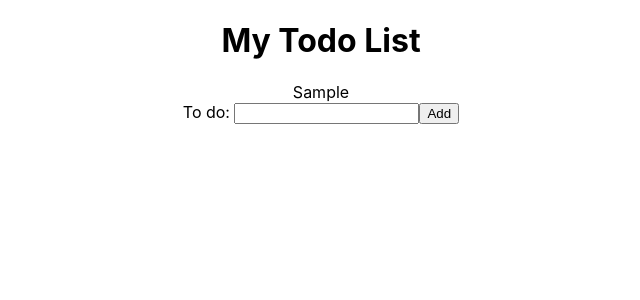
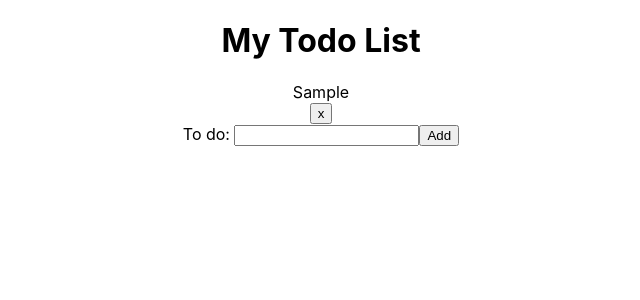
Before and after one commit to zsorosz/todo_app, a React (Create React App) app: page / in a window 1280 px wide. Both pictures are taken after typing "Sample" into the empty fields and a click on the button "Add". Shown: the top 300 px of the page, without its empty margins (319-959 px from the left). Built offline with nearby package versions, Linux system fonts and the light colour scheme.

Commit message:
Add function to remove items from the list

```diff
--- a/src/Todo.js
+++ b/src/Todo.js
@@ -1,9 +1,20 @@
 import React, { Component } from 'react'
 
 class Todo extends Component {
+    constructor(props){
+        super(props);
+        this.handleDelete = this.handleDelete.bind(this);
+    }
+    handleDelete(evt){
+        evt.preventDefault();
+        this.props.removeTodo(this.props.id);
+    }
     render(){
         return (
-        <div>{this.props.task}</div>
+        <div>
+            <div>{this.props.task}</div>
+            <button onClick={this.handleDelete}>x</button>
+        </div>
         )
     }
 }
--- a/src/TodoList.js
+++ b/src/TodoList.js
@@ -7,18 +7,23 @@ class TodoList extends Component {
         super(props);
         this.state = {todos: []};
         this.addTodo = this.addTodo.bind(this);
+        this.removeTodo = this.removeTodo.bind(this);
     }
     addTodo(todo){
         this.setState(state => ({
             todos: [...state.todos, todo]
         }))
-        console.log(this.state.todos)
+    }
+    removeTodo(todo){
+        let newTodos = this.state.todos.filter(function(value, index, arr){ return index !== todo;})
+        this.setState({todos: newTodos});
+        this.renderItems();
     }
     renderItems(){
         return(
             <div>
                 {this.state.todos.map((item, index) => (
-                    <Todo key={index} id={index} task={item} />
+                    <Todo key={index} id={index} task={item} removeTodo={this.removeTodo}/>
                 ))}
             </div>
         )
```
